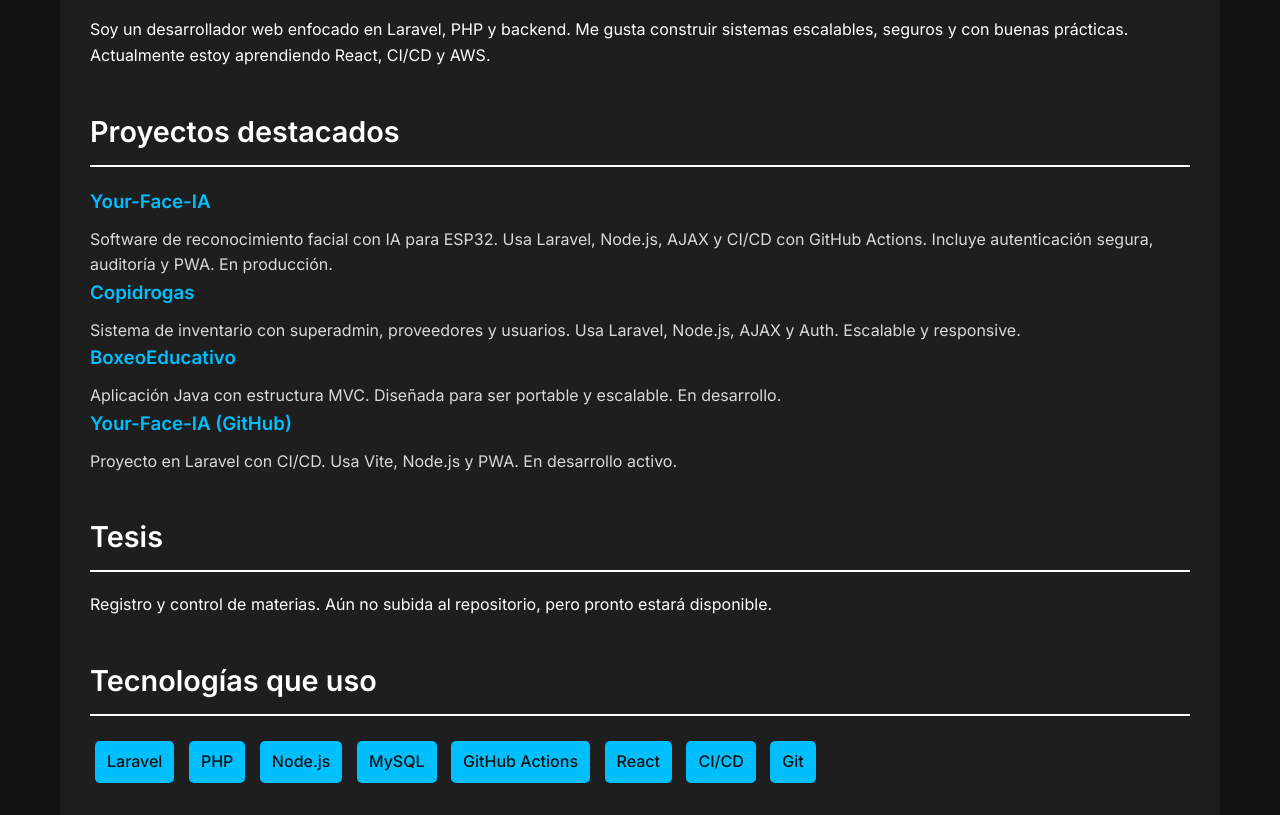
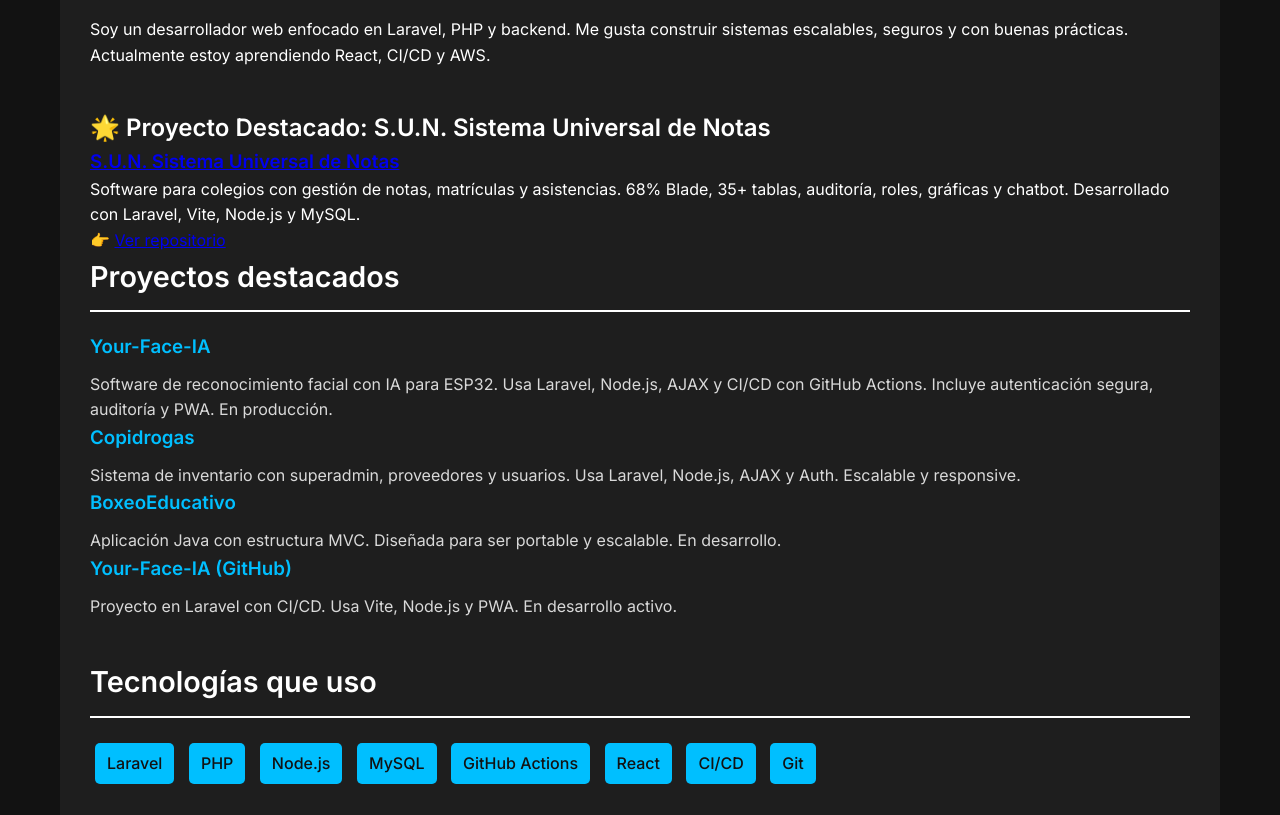
Before and after one commit to P-P-programer/P-P-programer.github.io, a plain HTML site: page index.html in a window 1280 px wide. Shown: the part 383-1198 px from the top of the page. Drawn offline with Linux system fonts and the light colour scheme.

Commit message:
Add featured project section and remove thesis section
Added a highlighted project section for S.U.N. Sistema Universal de Notas, including details and a link to the repository. Removed the thesis section.

```diff
--- a/index.html
+++ b/index.html
@@ -21,6 +21,15 @@
         <p>Soy un desarrollador web enfocado en Laravel, PHP y backend. Me gusta construir sistemas escalables, seguros y con buenas prácticas. Actualmente estoy aprendiendo React, CI/CD y AWS.</p>
       </section>
 
+      <section class="thesis-highlight">
+        <h2>🌟 Proyecto Destacado: S.U.N. Sistema Universal de Notas</h2>
+        <div class="thesis-card">
+          <h3><a href="tesis.html">S.U.N. Sistema Universal de Notas</a></h3>
+          <p>Software para colegios con gestión de notas, matrículas y asistencias. 68% Blade, 35+ tablas, auditoría, roles, gráficas y chatbot. Desarrollado con Laravel, Vite, Node.js y MySQL.</p>
+          <p>👉 <a href="https://github.com/P-P-programer/Sistema-Universal-de-Notas-S.U.N" target="_blank">Ver repositorio</a></p>
+        </div>
+      </section>
+
       <section class="projects">
         <h2>Proyectos destacados</h2>
         <div class="project">
@@ -39,12 +48,6 @@
           <h3><a href="https://github.com/P-P-programer/Your-Face-IA" target="_blank">Your-Face-IA (GitHub)</a></h3>
           <p>Proyecto en Laravel con CI/CD. Usa Vite, Node.js y PWA. En desarrollo activo.</p>
         </div>
-      </section>
-
-      <section class="thesis">
-        <h2>Tesis</h2>
-        <p>Registro y control de materias. Aún no subida al repositorio, pero pronto estará disponible.</p>
-        <!-- Puedes agregar un enlace a tu tesis PDF aquí -->
       </section>
 
       <section class="skills">
```
